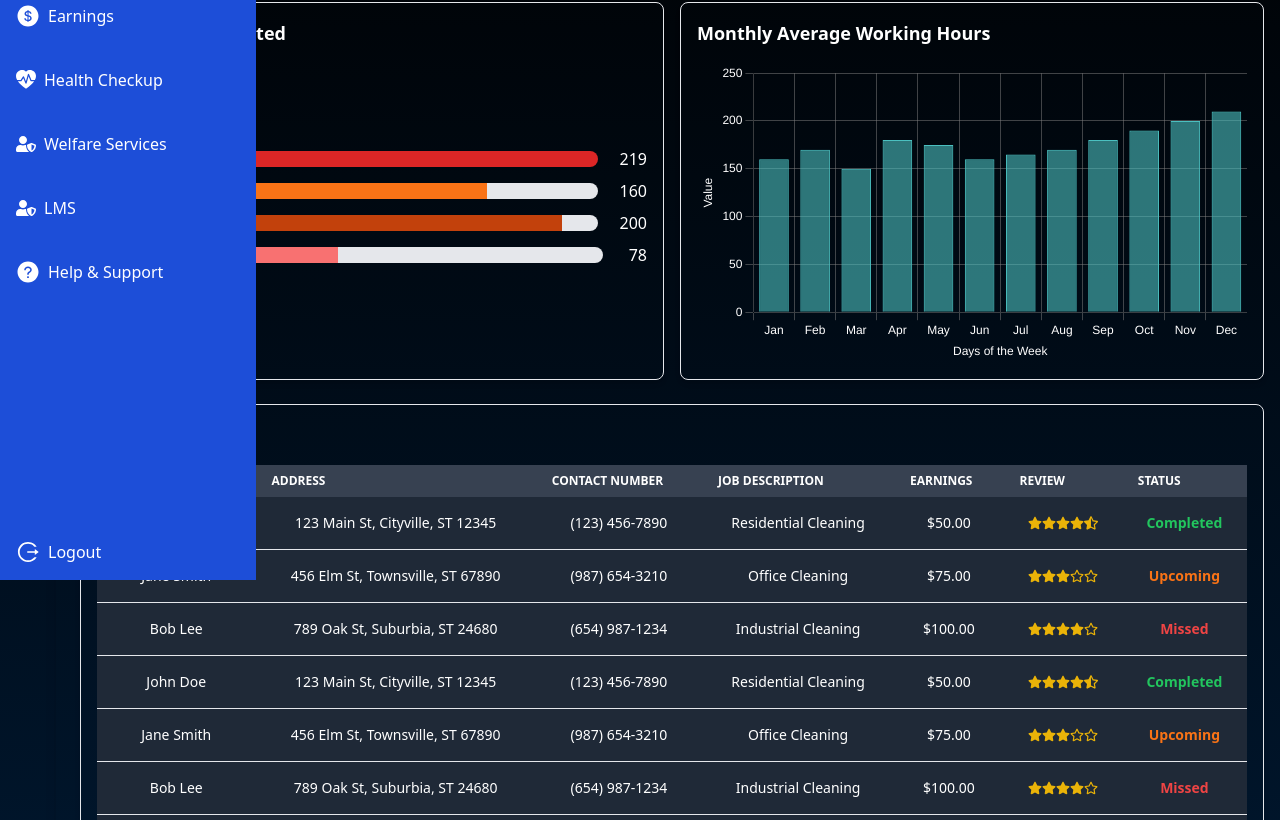
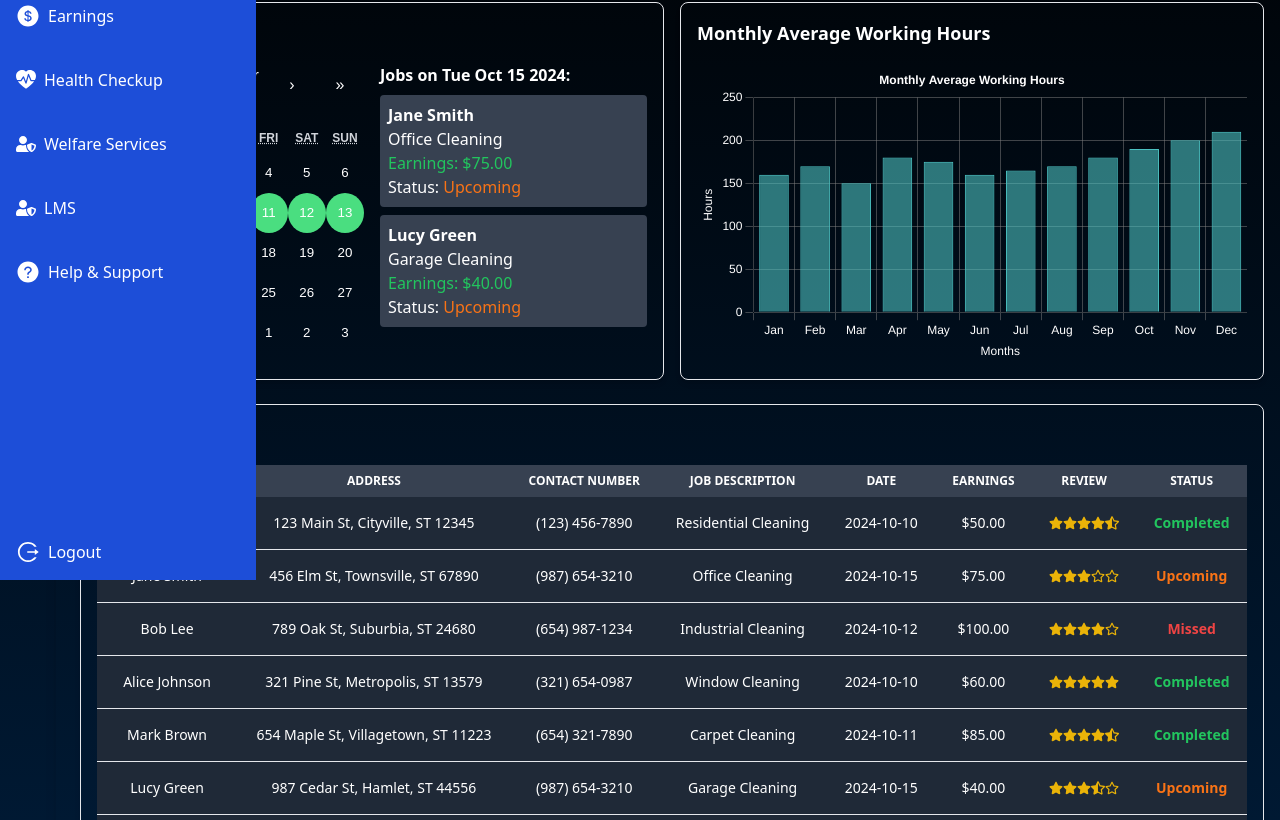
Before and after one commit to devpantiss/mowash-service, a Next.js app: page /dashboard/services in a window 1280 px wide. Shown: the part 220-1040 px from the top of the page. Built offline with nearby package versions, Linux system fonts and the light colour scheme.

Commit message:
added job calender to the services page

```diff
--- a/package.json
+++ b/package.json
@@ -28,6 +28,7 @@
     "next": "14.2.11",
     "react": "^18.3.1",
     "react-animated-numbers": "^0.18.0",
+    "react-calendar": "^5.0.0",
     "react-chartjs-2": "^5.2.0",
     "react-confetti": "^6.1.0",
     "react-datepicker": "^7.4.0",
--- a/src/components/SignUp/SignupStep2.tsx
+++ b/src/components/SignUp/SignupStep2.tsx
@@ -226,14 +226,14 @@ const ServiceCards: React.FC = () => {
       </div>
 
       {/* Display selected services for reference */}
-      <div className="mt-8 text-white">
+      {/* <div className="mt-8 text-white">
         <h4 className="text-xl font-semibold mb-2">Selected Services:</h4>
         <ul>
           {selectedCards.map((selected, index) => (
             <li key={index}>{selected}</li>
           ))}
         </ul>
-      </div>
+      </div> */}
     </div>
   );
 };
--- a/src/pages/dashboard/services.tsx
+++ b/src/pages/dashboard/services.tsx
@@ -1,5 +1,7 @@
+// Services.tsx
+
+import React, { useState } from "react";
 import Layout from "@/components/Dash/Layout";
-import React from "react";
 import { Bar } from "react-chartjs-2";
 import {
   Chart as ChartJS,
@@ -11,15 +13,28 @@ import {
   LinearScale,
 } from "chart.js";
 import { FaStar, FaStarHalfAlt, FaRegStar } from "react-icons/fa"; // Import star icons
+import Calendar, { CalendarProps } from "react-calendar"; // Import react-calendar with CalendarProps
+import "react-calendar/dist/Calendar.css"; // Import react-calendar styles
 
 // Register ChartJS components
 ChartJS.register(Title, Tooltip, Legend, BarElement, CategoryScale, LinearScale);
 
 const Services: React.FC = () => {
-  // Data for the chart
+  // State for selected date
+  const [selectedDate, setSelectedDate] = useState<Date | null>(new Date());
+
+  // Handler for calendar date change
+  const handleDateChange: CalendarProps["onChange"] = (value, event) => {
+    if (value instanceof Date) {
+      setSelectedDate(value);
+    }
+  };
+
+  // Data for the bar chart
   const data = {
     labels: [
-      "Jan", "Feb", "Mar", "Apr", "May", "Jun", "Jul", "Aug", "Sep", "Oct", "Nov", "Dec",
+      "Jan", "Feb", "Mar", "Apr", "May", "Jun",
+      "Jul", "Aug", "Sep", "Oct", "Nov", "Dec",
     ],
     datasets: [
       {
@@ -32,6 +47,7 @@ const Services: React.FC = () => {
     ],
   };
 
+  // Interface for order details
   interface OrderDetailsProps {
     customerName: string;
     address: string;
@@ -40,6 +56,7 @@ const Services: React.FC = () => {
     earnings: number;
     review: number; // Assuming review is a number, e.g., 4.5
     status: string; // New field for job status
+    date: string; // Made required
   }
 
   // Helper function to render stars based on the rating
@@ -65,16 +82,6 @@ const Services: React.FC = () => {
     );
   };
 
-  // Table component for displaying order details with job status
-  const OrderDetailsTable: React.FC<OrderDetailsProps> = ({
-    customerName,
-    address,
-    contactNumber,
-    jobDescription,
-    earnings,
-    review,
-    status, // Added status prop
-  }) => {
   // Function to get color based on job status
   const getStatusColor = (status: string) => {
     switch (status) {
@@ -89,12 +96,24 @@ const Services: React.FC = () => {
     }
   };
 
+  // Table component for displaying order details with job status
+  const OrderDetailsTable: React.FC<OrderDetailsProps> = ({
+    customerName,
+    address,
+    contactNumber,
+    jobDescription,
+    earnings,
+    date,
+    review,
+    status,
+  }) => {
     return (
       <tr className="text-center border-b border-gray-200">
         <td className="py-4 px-4">{customerName}</td>
         <td className="py-4 px-4">{address}</td>
         <td className="py-4 px-4">{contactNumber}</td>
         <td className="py-4 px-4">{jobDescription}</td>
+        <td className="py-4 px-4">{date}</td>
         <td className="py-4 px-4">${earnings.toFixed(2)}</td>
         <td className="py-4 px-4">{renderStars(review)}</td>
         <td className={`py-4 px-4 font-semibold ${getStatusColor(status)}`}>
@@ -104,8 +123,8 @@ const Services: React.FC = () => {
     );
   };
 
-  // Updated dummy data to include job status
-  const data2 = [
+  // Updated dummy data to include job status and date
+  const data2: OrderDetailsProps[] = [
     {
       customerName: "John Doe",
       address: "123 Main St, Cityville, ST 12345",
@@ -113,7 +132,8 @@ const Services: React.FC = () => {
       jobDescription: "Residential Cleaning",
       earnings: 50.0,
       review: 4.5,
-      status: "Completed", // New field
+      status: "Completed",
+      date: "2024-10-10",
     },
     {
       customerName: "Jane Smith",
@@ -122,7 +142,8 @@ const Services: React.FC = () => {
       jobDescription: "Office Cleaning",
       earnings: 75.0,
       review: 3,
-      status: "Upcoming", // New field
+      status: "Upcoming",
+      date: "2024-10-15",
     },
     {
       customerName: "Bob Lee",
@@ -131,118 +152,85 @@ const Services: React.FC = () => {
       jobDescription: "Industrial Cleaning",
       earnings: 100.0,
       review: 4,
-      status: "Missed", // New field
+      status: "Missed",
+      date: "2024-10-12",
+    },
+    // Add more orders with different dates as needed
+    {
+      customerName: "Alice Johnson",
+      address: "321 Pine St, Metropolis, ST 13579",
+      contactNumber: "(321) 654-0987",
+      jobDescription: "Window Cleaning",
+      earnings: 60.0,
+      review: 5,
+      status: "Completed",
+      date: "2024-10-10",
     },
     {
-      customerName: "John Doe",
-      address: "123 Main St, Cityville, ST 12345",
-      contactNumber: "(123) 456-7890",
-      jobDescription: "Residential Cleaning",
-      earnings: 50.0,
+      customerName: "Mark Brown",
+      address: "654 Maple St, Villagetown, ST 11223",
+      contactNumber: "(654) 321-7890",
+      jobDescription: "Carpet Cleaning",
+      earnings: 85.0,
       review: 4.5,
-      status: "Completed", // New field
+      status: "Completed",
+      date: "2024-10-11",
     },
     {
-      customerName: "Jane Smith",
-      address: "456 Elm St, Townsville, ST 67890",
+      customerName: "Lucy Green",
+      address: "987 Cedar St, Hamlet, ST 44556",
       contactNumber: "(987) 654-3210",
-      jobDescription: "Office Cleaning",
-      earnings: 75.0,
-      review: 3,
-      status: "Upcoming", // New field
+      jobDescription: "Garage Cleaning",
+      earnings: 40.0,
+      review: 3.5,
+      status: "Upcoming",
+      date: "2024-10-15",
+    },
+    // Repeat or add more entries as needed
+    {
+      customerName: "Sam Wilson",
+      address: "159 Walnut St, Smalltown, ST 77889",
+      contactNumber: "(159) 753-4862",
+      jobDescription: "Garden Cleaning",
+      earnings: 65.0,
+      review: 4,
+      status: "Completed",
+      date: "2024-10-13",
     },
     {
-      customerName: "Bob Lee",
-      address: "789 Oak St, Suburbia, ST 24680",
-      contactNumber: "(654) 987-1234",
-      jobDescription: "Industrial Cleaning",
-      earnings: 100.0,
-      review: 4,
-      status: "Missed", // New field
+      customerName: "Emma Davis",
+      address: "753 Birch St, Middletown, ST 33445",
+      contactNumber: "(753) 159-4862",
+      jobDescription: "Basement Cleaning",
+      earnings: 90.0,
+      review: 4.5,
+      status: "Upcoming",
+      date: "2024-10-14",
     },
     {
-      customerName: "John Doe",
-      address: "123 Main St, Cityville, ST 12345",
-      contactNumber: "(123) 456-7890",
-      jobDescription: "Residential Cleaning",
-      earnings: 50.0,
-      review: 4.5,
-      status: "Completed", // New field
+      customerName: "Liam Martinez",
+      address: "852 Cherry St, Uptown, ST 66778",
+      contactNumber: "(852) 963-7410",
+      jobDescription: "Attic Cleaning",
+      earnings: 55.0,
+      review: 3,
+      status: "Missed",
+      date: "2024-10-16",
     },
     {
-      customerName: "Jane Smith",
-      address: "456 Elm St, Townsville, ST 67890",
-      contactNumber: "(987) 654-3210",
-      jobDescription: "Office Cleaning",
-      earnings: 75.0,
-      review: 3,
-      status: "Upcoming", // New field
+      customerName: "Olivia Garcia",
+      address: "147 Spruce St, Downtown, ST 99000",
+      contactNumber: "(147) 258-3690",
+      jobDescription: "Kitchen Cleaning",
+      earnings: 70.0,
+      review: 4.2,
+      status: "Completed",
+      date: "2024-10-17",
     },
-    {
-      customerName: "Bob Lee",
-      address: "789 Oak St, Suburbia, ST 24680",
-      contactNumber: "(654) 987-1234",
-      jobDescription: "Industrial Cleaning",
-      earnings: 100.0,
-      review: 4,
-      status: "Missed", // New field
-    },
-    {
-      customerName: "John Doe",
-      address: "123 Main St, Cityville, ST 12345",
-      contactNumber: "(123) 456-7890",
-      jobDescription: "Residential Cleaning",
-      earnings: 50.0,
-      review: 4.5,
-      status: "Completed", // New field
-    },
-    {
-      customerName: "Jane Smith",
-      address: "456 Elm St, Townsville, ST 67890",
-      contactNumber: "(987) 654-3210",
-      jobDescription: "Office Cleaning",
-      earnings: 75.0,
-      review: 3,
-      status: "Upcoming", // New field
-    },
-    {
-      customerName: "Bob Lee",
-      address: "789 Oak St, Suburbia, ST 24680",
-      contactNumber: "(654) 987-1234",
-      jobDescription: "Industrial Cleaning",
-      earnings: 100.0,
-      review: 4,
-      status: "Missed", // New field
-    },
-    {
-      customerName: "John Doe",
-      address: "123 Main St, Cityville, ST 12345",
-      contactNumber: "(123) 456-7890",
-      jobDescription: "Residential Cleaning",
-      earnings: 50.0,
-      review: 4.5,
-      status: "Completed", // New field
-    },
-    {
-      customerName: "Jane Smith",
-      address: "456 Elm St, Townsville, ST 67890",
-      contactNumber: "(987) 654-3210",
-      jobDescription: "Office Cleaning",
-      earnings: 75.0,
-      review: 3,
-      status: "Upcoming", // New field
-    },
-    {
-      customerName: "Bob Lee",
-      address: "789 Oak St, Suburbia, ST 24680",
-      contactNumber: "(654) 987-1234",
-      jobDescription: "Industrial Cleaning",
-      earnings: 100.0,
-      review: 4,
-      status: "Missed", // New field
-    },
+    // ... you can add more entries as needed
   ];
 
+  // Chart options
   const options = {
     responsive: true,
     plugins: {
@@ -260,6 +248,14 @@ const Services: React.FC = () => {
       },
     },
   };
+
+  // Filter jobs based on selected date
+  const filteredJobs = selectedDate
+    ? data2.filter(
+        (job) =>
+          new Date(job.date).toDateString() === selectedDate.toDateString()
+      )
+    : [];
 
   return (
     <Layout>
@@ -283,31 +279,48 @@ const Services: React.FC = () => {
           ))}
         </div>
 
-        {/* Middle Section: Licensed Personnel & Bar Chart */}
+        {/* Middle Section: Calendar & Jobs List and Bar Chart */}
         <div className="flex flex-col lg:flex-row gap-4 mb-6">
-          {/* Bar Chart: Total Jobs Completed */}
-          <div className="p-4 lg:w-1/2 w-full border rounded-lg shadow-md">
-            <h3 className="mb-4 text-lg font-semibold">Total Jobs Completed</h3>
-            <h2 className="text-3xl font-bold mb-2">657</h2>
-            <p className="text-green-500 mb-4">+10%</p>
-            <div className="space-y-2">
-              {[
-                { label: "Region A", count: 219, color: "bg-red-600" },
-                { label: "Region B", count: 160, color: "bg-orange-500" },
-                { label: "Region C", count: 200, color: "bg-orange-700" },
-                { label: "Region D", count: 78, color: "bg-red-400" },
-              ].map((region, index) => (
-                <div key={index} className="flex items-center justify-between">
-                  <span>{region.label}</span>
-                  <div className="w-3/4 h-4 rounded-lg overflow-hidden bg-gray-200">
-                    <div
-                      className={`${region.color} h-full`}
-                      style={{ width: `${(region.count / 219) * 100}%` }}
-                    ></div>
+          {/* Calendar and Jobs List */}
+          <div className="p-4 lg:w-1/2 w-full border rounded-lg shadow-md flex flex-col">
+            <h3 className="mb-4 text-lg font-semibold">Job Calendar</h3>
+            <div className="flex flex-col lg:flex-row gap-4">
+              {/* Calendar */}
+              <div className="w-full lg:w-1/2">
+                <Calendar
+                  onChange={handleDateChange}
+                  value={selectedDate}
+                  tileClassName={({ date, view }) =>
+                    view === "month" &&
+                    data2.some(
+                      (job) =>
+                        new Date(job.date).toDateString() === date.toDateString()
+                    )
+                      ? "highlight"
+                      : null
+                  }
+                />
               </div>
-                  <span>{region.count}</span>
+              {/* Jobs List */}
+              <div className="w-full lg:w-1/2">
+                <h4 className="mb-2 text-md font-semibold">
+                  Jobs on {selectedDate ? selectedDate.toDateString() : "N/A"}:
+                </h4>
+                {filteredJobs.length > 0 ? (
+                  <ul className="space-y-2">
+                    {filteredJobs.map((job, index) => (
+                      <li key={index} className="p-2 bg-gray-700 rounded">
+                        <p><strong>{job.customerName}</strong></p>
+                        <p>{job.jobDescription}</p>
+                        <p className="text-green-500">Earnings: ${job.earnings.toFixed(2)}</p>
+                        <p>Status: <span className={getStatusColor(job.status)}>{job.status}</span></p>
+                      </li>
+                    ))}
+                  </ul>
+                ) : (
+                  <p>No jobs on this date.</p>
+                )}
               </div>
-              ))}
             </div>
           </div>
 
@@ -324,20 +337,25 @@ const Services: React.FC = () => {
                     x: {
                       title: {
                         display: true,
-                        text: "Days of the Week",
+                        text: "Months",
                         color: "white",
                       },
                       ticks: { color: "white" },
                       grid: { color: "rgba(128, 128, 128, 0.5)" },
                     },
                     y: {
-                      title: { display: true, text: "Value", color: "white" },
+                      title: { display: true, text: "Hours", color: "white" },
                       ticks: { color: "white" },
                       grid: { color: "rgba(128, 128, 128, 0.5)" },
                     },
                   },
                   plugins: {
                     legend: { display: false }, // Hides the legend
+                    title: {
+                      display: true,
+                      text: "Monthly Average Working Hours",
+                      color: "white",
+                    },
                   },
                 }}
               />
@@ -350,12 +368,13 @@ const Services: React.FC = () => {
           <h3 className="text-lg font-semibold mb-4">Order Details</h3>
           <div className="overflow-x-auto">
             <table className="table-auto w-full text-sm text-left text-white">
-              <thead className="text-xs uppercase bg-gray-700">
+              <thead className="text-xs text-center uppercase bg-gray-700">
                 <tr>
                   <th className="py-2 px-4">Customer Name</th>
                   <th className="py-2 px-4">Address</th>
                   <th className="py-2 px-4">Contact Number</th>
                   <th className="py-2 px-4">Job Description</th>
+                  <th className="py-2 px-4">Date</th>
                   <th className="py-2 px-4">Earnings</th>
                   <th className="py-2 px-4">Review</th>
                   <th className="py-2 px-4">Status</th> {/* New status header */}
@@ -372,6 +391,7 @@ const Services: React.FC = () => {
                     earnings={order.earnings}
                     review={order.review}
                     status={order.status} // Pass status to the component
+                    date={order.date} // Pass date to the component
                   />
                 ))}
               </tbody>
@@ -379,6 +399,101 @@ const Services: React.FC = () => {
           </div>
         </div>
       </div>
+
+      {/* Custom styles for highlighted dates and calendar theming */}
+      <style jsx global>{`
+        /* Highlighted dates with jobs */
+        .react-calendar__tile.highlight {
+          background: #4ade80; /* Tailwind's green-400 */
+          color: white;
+          border-radius: 50%;
+        }
+
+        /* Calendar container with transparent background */
+        .react-calendar {
+          width: 100%;
+          border: none;
+          background: transparent; /* Transparent background */
+          font-family: Arial, Helvetica, sans-serif;
+          color: white; /* White text */
+        }
+
+        /* Navigation buttons */
+        .react-calendar__navigation button {
+          color: white;
+          min-width: 44px;
+          background: none;
+          font-size: 16px;
+          margin: 0 2px;
+        }
+
+        /* Weekday names */
+        .react-calendar__month-view__weekdays {
+          text-align: center;
+          text-transform: uppercase;
+          font-size: 0.75em;
+          color: #d1d5db; /* Gray-300 */
+        }
+
+        /* Day tiles */
+        .react-calendar__tile {
+          height: 40px;
+          max-width: 100%;
+          padding: 0.5em 0.6em;
+          background: transparent; /* Transparent background */
+          text-align: center;
+          line-height: 16px;
+          border: none;
+          color: white; /* White text */
+          transition: background 0.3s, color 0.3s;
+        }
+
+        /* Hover effect on tiles */
+        .react-calendar__tile:hover {
+          background: rgba(255, 255, 255, 0.1);
+          color: white;
+        }
+
+        /* Disabled tiles */
+        .react-calendar__tile:disabled {
+          background: transparent;
+          color: #6b7280; /* Gray-500 */
+        }
+
+        /* Today's date */
+        .react-calendar__tile--now {
+          background: #2563eb; /* Blue-600 */
+          color: white;
+          border-radius: 50%;
+        }
+
+        /* Active (selected) date */
+        .react-calendar__tile--active {
+          background: #3b82f6; /* Blue-500 */
+          color: white;
+          border-radius: 50%;
+        }
+
+        /* Focused tile (keyboard navigation) */
+        .react-calendar__tile:focus {
+          outline: none;
+          background: rgba(59, 130, 246, 0.5); /* Semi-transparent blue */
+          color: white;
+        }
+
+        /* Responsive adjustments */
+        @media (max-width: 768px) {
+          .react-calendar__tile {
+            height: 35px;
+            padding: 0.3em 0.4em;
+            font-size: 0.8em;
+          }
+
+          .react-calendar__navigation button {
+            font-size: 14px;
+          }
+        }
+      `}</style>
     </Layout>
   );
 };
```
Also changed, not shown: src/components/SignUp/SignupStep4.tsx (+8 -8 lines), 1 other file (tests, documents, lock files or other folders). Lines whose indentation alone changed are shown as unchanged.
